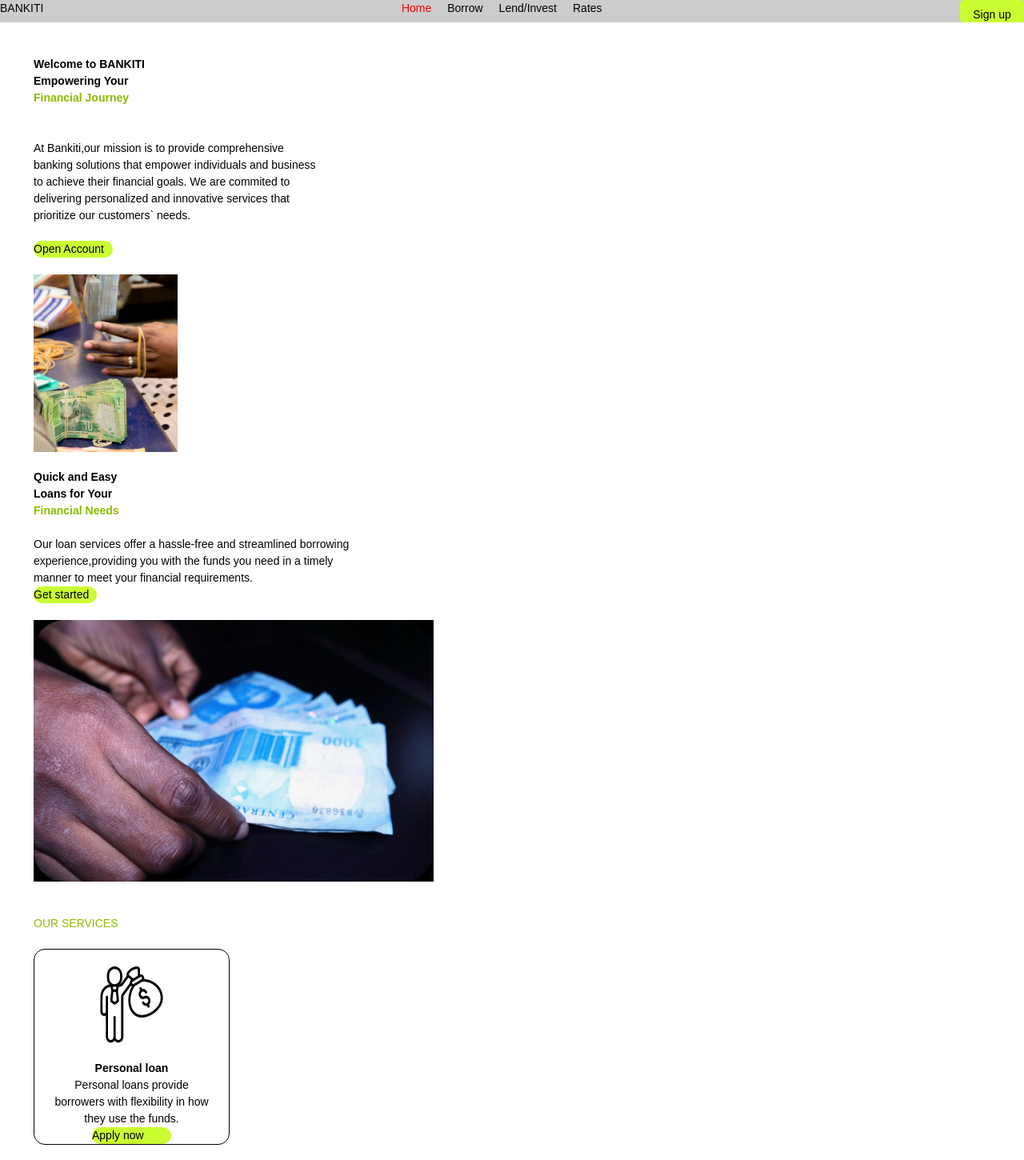
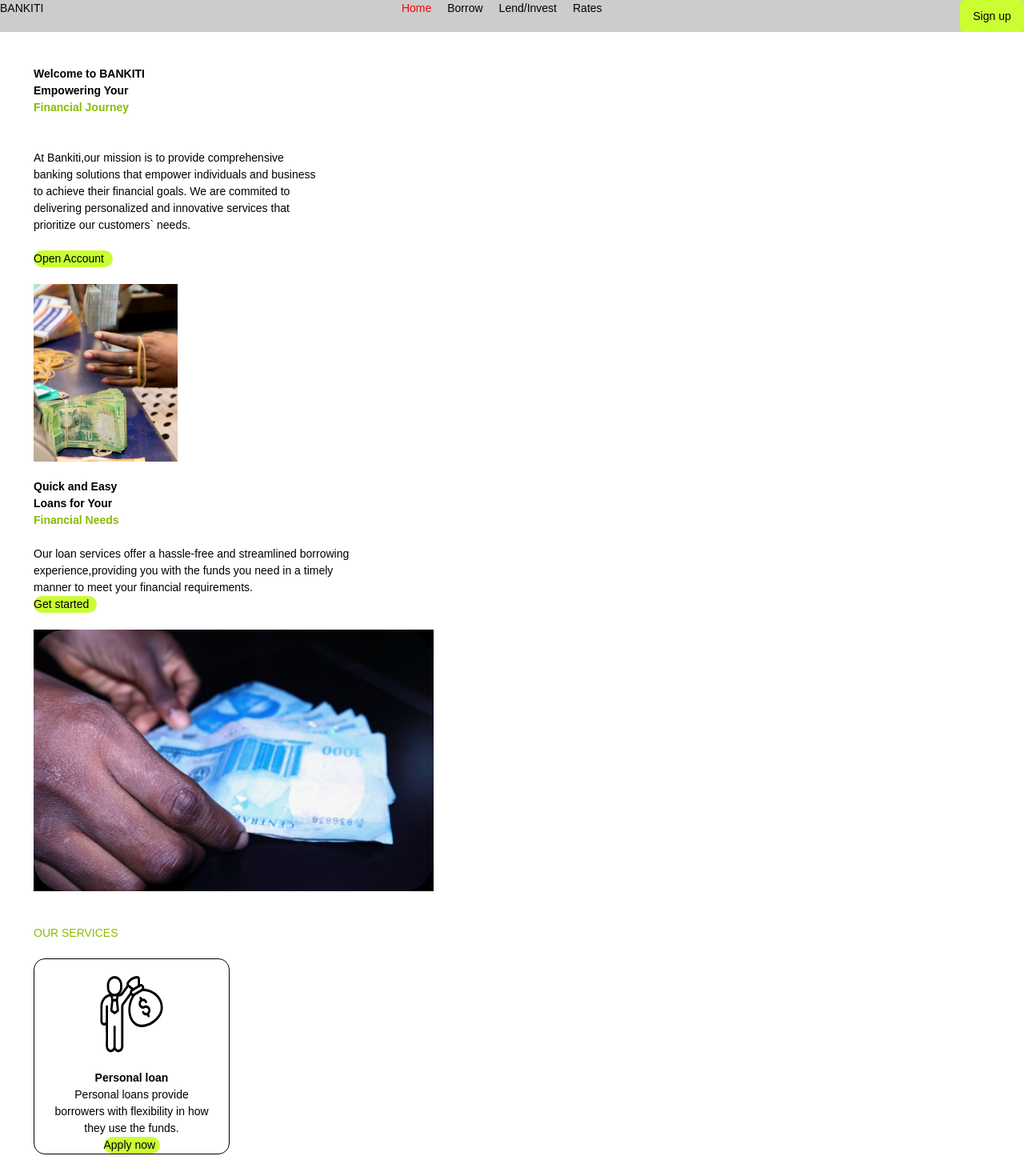
Before and after one commit to BANKITI/Finance-app-frontend-, a React (Vite) app in the folder finance-app/: page / in a window 1280 px wide. Shown: the top 1450 px of the page at 80% size. Built offline with nearby package versions, Linux system fonts and the light colour scheme.

Commit message:
first commit

```diff
--- a/finance-app/src/index.css
+++ b/finance-app/src/index.css
@@ -36,7 +36,7 @@ a.active{
   border-radius: 5px;
   cursor: pointer;
   width: 80px;
-  height: 28px;
+  height: 40px;
 }
 
 .container{
@@ -98,5 +98,5 @@ a.active{
   outline: 0;
   border-radius: 12px;
   cursor: pointer;
-  width: 99px;
+  width: 70px;
 }
```
